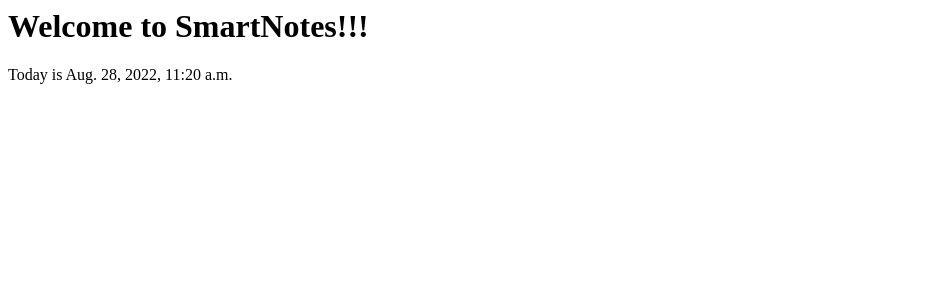
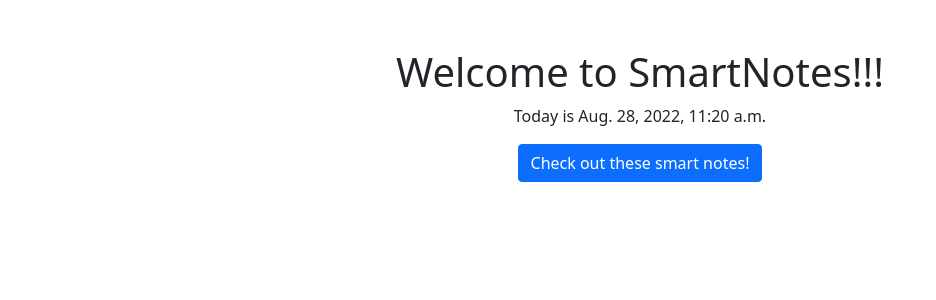
Before and after one commit to konpsar/django-training, a Django app: page /home in a window 1280 px wide. Shown: the top 300 px of the page, without its empty margins (0-936 px from the left). Run offline with Django 4.2, Linux system fonts and the light colour scheme.

Commit message:
Use css bootstrap + add button to go from homepage to notes list

```diff
--- a/home/templates/home/welcome.html
+++ b/home/templates/home/welcome.html
@@ -1,7 +1,7 @@
-<html>
-    <header><title>SmartNotes!</title></header>
+{% extends "base.html" %}
 
-    <body><h1>Welcome to SmartNotes!!!</h1>
+{% block content %}
+    <h1>Welcome to SmartNotes!!!</h1>
     <p>Today is {{today}}</p>
-    </body>
-</html>
+    <a href="{% url 'notes.list' %}" class="btn btn-primary">Check out these smart notes!</a>
+{% endblock %}
--- a/notes/urls.py
+++ b/notes/urls.py
@@ -2,6 +2,6 @@
 from . import views
 
 urlpatterns = [
-    path('notes', views.NotesListView.as_view()),
+    path('notes', views.NotesListView.as_view(), name="notes.list"),
     path('notes/<int:pk>', views.NotesDetailView.as_view()),
 ]
--- a/static/templates/base.html
+++ b/static/templates/base.html
@@ -1,12 +1,15 @@
 {% load static %}
 <html>
     <head>
-        <link rel="stylesheet" type="text/css" href="{% static 'css/style.css' %}" />
+        <title>SmartNotes!</title>
+        <!-- <link rel="stylesheet" type="text/css" href="{% static 'css/style.css' %}" /> -->
+        <link href="https://cdn.jsdelivr.net/npm/bootstrap@5.0.2/dist/css/bootstrap.min.css" rel="stylesheet" integrity="sha384-EVSTQN3/azprG1Anm3QDgpJLIm9Nao0Yz1ztcQTwFspd3yD65VohhpuuCOmLASjC" crossorigin="anonymous">
     </head>
 
     <body>
-        {% block content %}
-        {% endblock %}
+        <div class="my-5 text-center container">
+            {% block content %}
+            {% endblock %}
+        </div>
     </body>
-
 </html>
```
